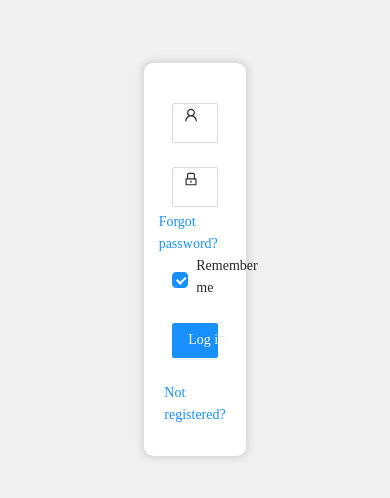
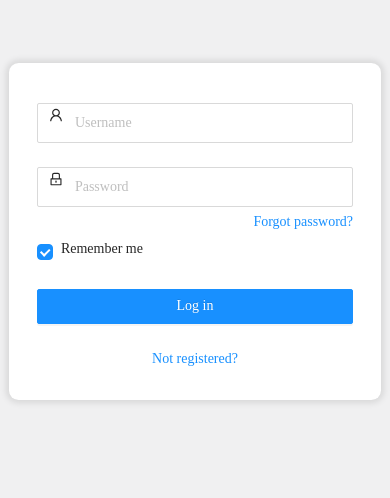
Before and after one commit to akshayshrivastav866/news-aggregator, a Gatsby site in the folder frontend/: page / in a window 390 px wide. Shown: the part 106-604 px from the top of the page. Built offline with nearby package versions, Linux system fonts and the light colour scheme; Gatsby itself is replaced by a stand-in of ours; a web font is replaced by a local one.

Commit message:
Login page responsiveness fix

```diff
--- a/frontend/src/pages/index.tsx
+++ b/frontend/src/pages/index.tsx
@@ -45,7 +45,7 @@ const IndexPage: React.FC<PageProps> = () => {
 	return (
 		<Row gutter={ [ 16, 16 ] } align="middle" justify="center">
 			{ contextHolder }
-			<Col className="feeds-login shadow border-radius" span={ 6 }>
+			<Col className="feeds-login shadow border-radius" xs={22} sm={12} md={8} lg={6} xl={6}>
 				<Form
 					name="normal_login"
 					className="feeds-login__form"
```
